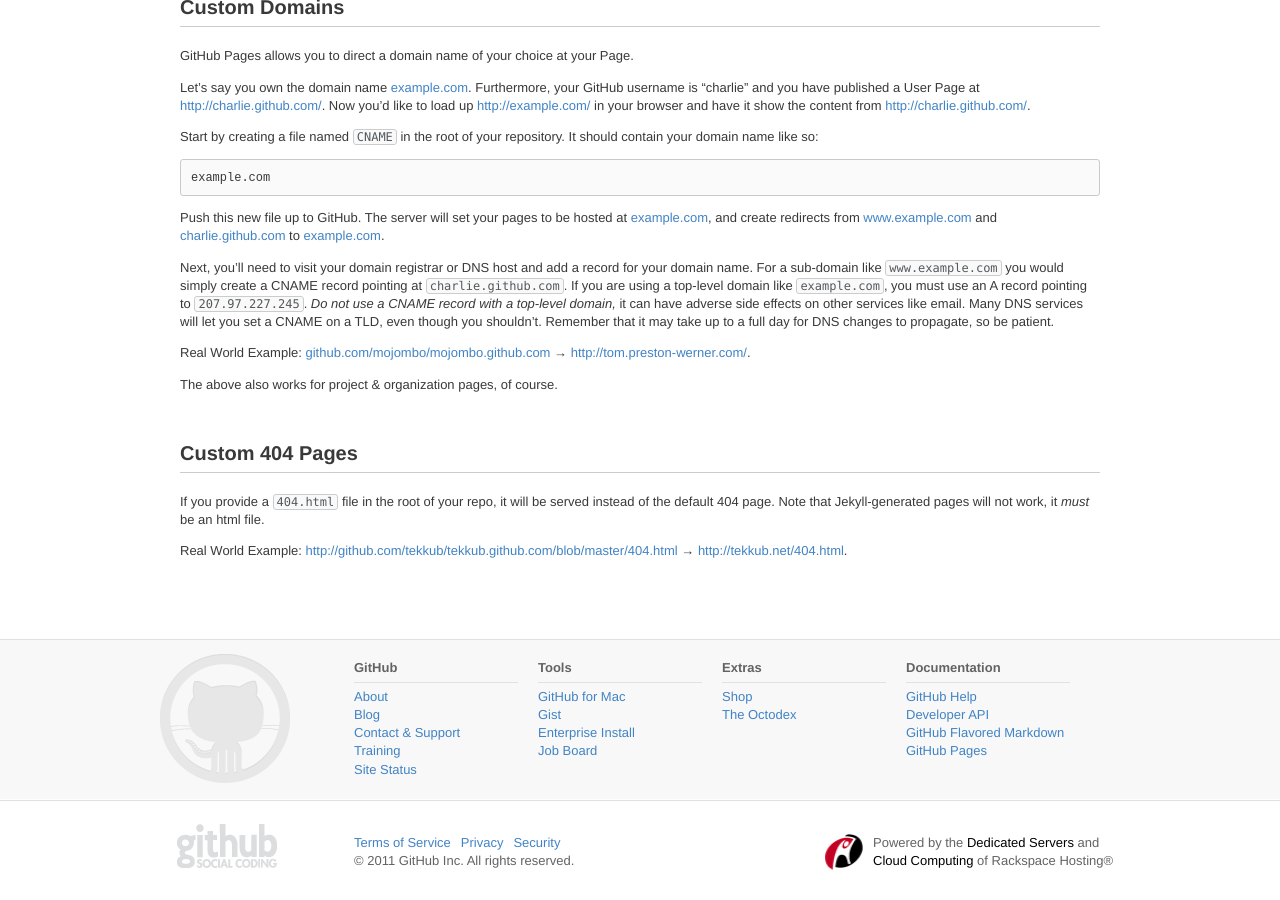
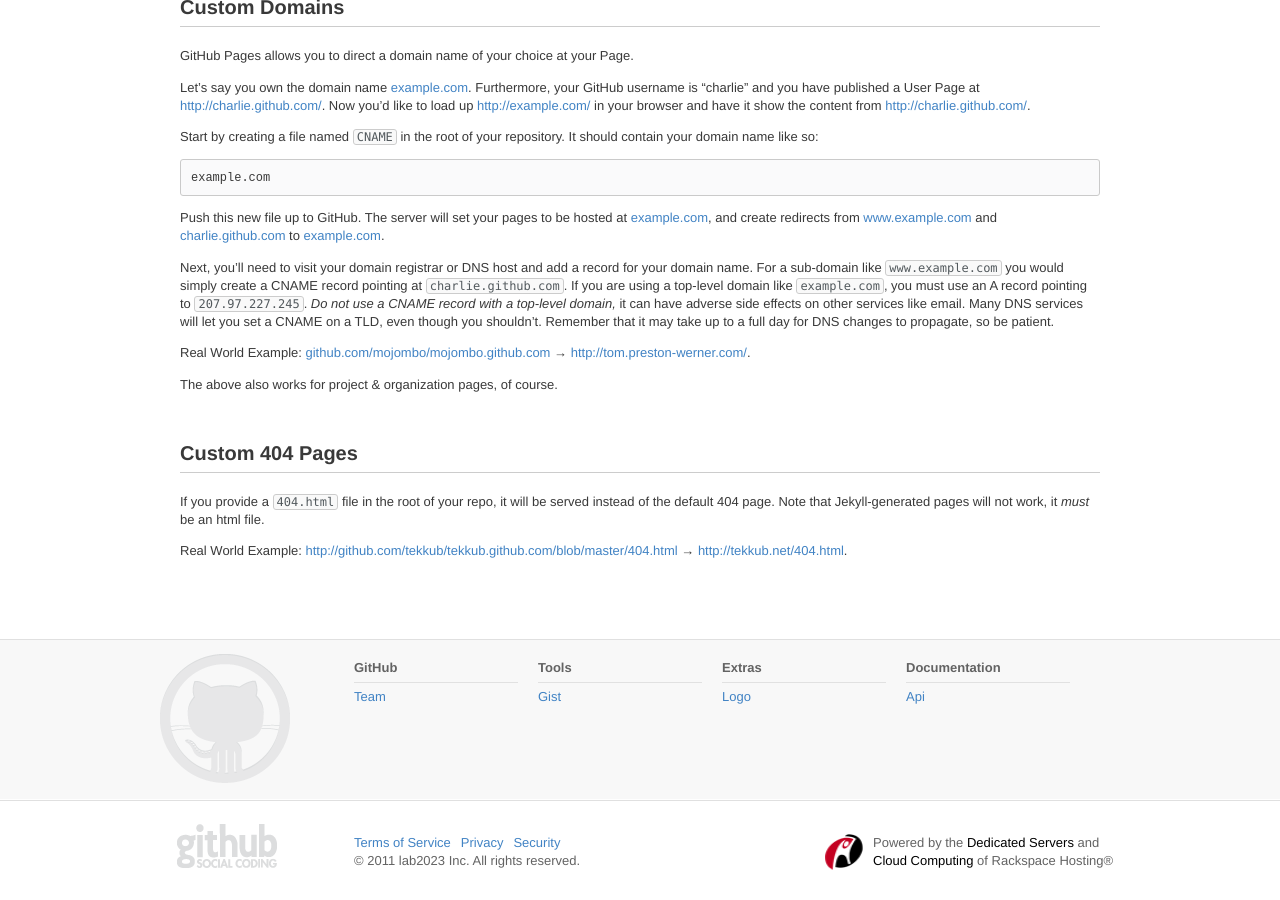
Before and after one commit to lab2023/kebab-project.com, a Jekyll site: the page built from index.md, in a window 1280 px wide and 900 px high, scrolled down 2611 px. Built offline with Jekyll 4.4.1, drawn with Linux system fonts in a browser that asks for light colours; some of the changed text lies outside the part shown.

Commit message:
Change links

```diff
--- a/_layouts/default.html
+++ b/_layouts/default.html
@@ -16,11 +16,14 @@
       <div id="header-wrapper">
         <div id="header" class="basic" >
           <div class="site">
-              <a class="logo" href="/"><img src="logo_pages.png" alt="github pages" width="196" height="45"/></a>
+              <a class="logo" href="/"><img src="logo.png" alt="" width="196" height="45"/></a>
             <div class="topsearch">
               <ul class="nav logged_out">
-                <li><a href="http://support.github.com/">Support</a></li>
-                <li><a href="http://github.com/">Back to GitHub</a></li>
+                <li><a href="#">User Guide</a></li>
+                <li><a href="#">Api</a></li>
+                <li><a href="#">Blog</a></li>
+                <li><a href="#">Forum</a></li>
+                <li><a href="#">Irc</a></li>
               </ul>
             </div>
           </div>
@@ -42,37 +45,26 @@
         <div class="footer_inner clearfix">
 
         <!--[if IE]><h4 id="blacktocat_ie">GitHub Links</h4><![endif]-->
-        <![if !IE]><h4 id="blacktocat">GitHub Links</h4><![endif]>
+        <![if !IE]><h4 id="blacktocat">Links</h4><![endif]>
 
         <ul class="footer_nav">
           <h4>GitHub</h4>
-          <li><a href="https://github.com/about">About</a></li>
-          <li><a href="https://github.com/blog">Blog</a></li>
-          <li><a href="https://github.com/contact">Contact &amp; Support</a></li>
-          <li><a href="https://github.com/training">Training</a></li>
-          <li><a href="http://status.github.com/">Site Status</a></li>
+          <li><a href="#">Team</a></li>
         </ul>
 
         <ul class="footer_nav">
           <h4>Tools</h4>
-          <li><a href="http://mac.github.com/">GitHub for Mac</a></li>
           <li><a href="gist.github.com">Gist</a></li>
-          <li><a href="http://fi.github.com/">Enterprise Install</a></li>
-          <li><a href="http://jobs.github.com/">Job Board</a></li>
         </ul>
 
         <ul class="footer_nav">
           <h4>Extras</h4>
-          <li><a href="http://shop.github.com/">Shop</a></li>
-          <li><a href="http://octodex.github.com/">The Octodex</a></li>
+          <li><a href="#">Logo</a></li>
         </ul>
 
         <ul class="footer_nav">
           <h4>Documentation</h4>
-          <li><a href="http://help.github.com/">GitHub Help</a></li>
-          <li><a href="http://developer.github.com/">Developer API</a></li>
-          <li><a href="http://github.github.com/github-flavored-markdown/">GitHub Flavored Markdown</a></li>
-          <li><a href="http://pages.github.com/">GitHub Pages</a></li>
+          <li><a href="#">Api</a></li>
         </ul>
 
         </div><!-- /.site -->
@@ -90,7 +82,7 @@
                 <li><a href="http://help.github.com/security/">Security</a></li>
               </ul>
 
-              <p>&copy; <span id="year">year</span> GitHub Inc. All rights reserved.</p>
+              <p>&copy; <span id="year">year</span> lab2023 Inc. All rights reserved.</p>
             </div><!-- /#legal or /#legal_ie-->
 
             <div class="sponsor">
```
